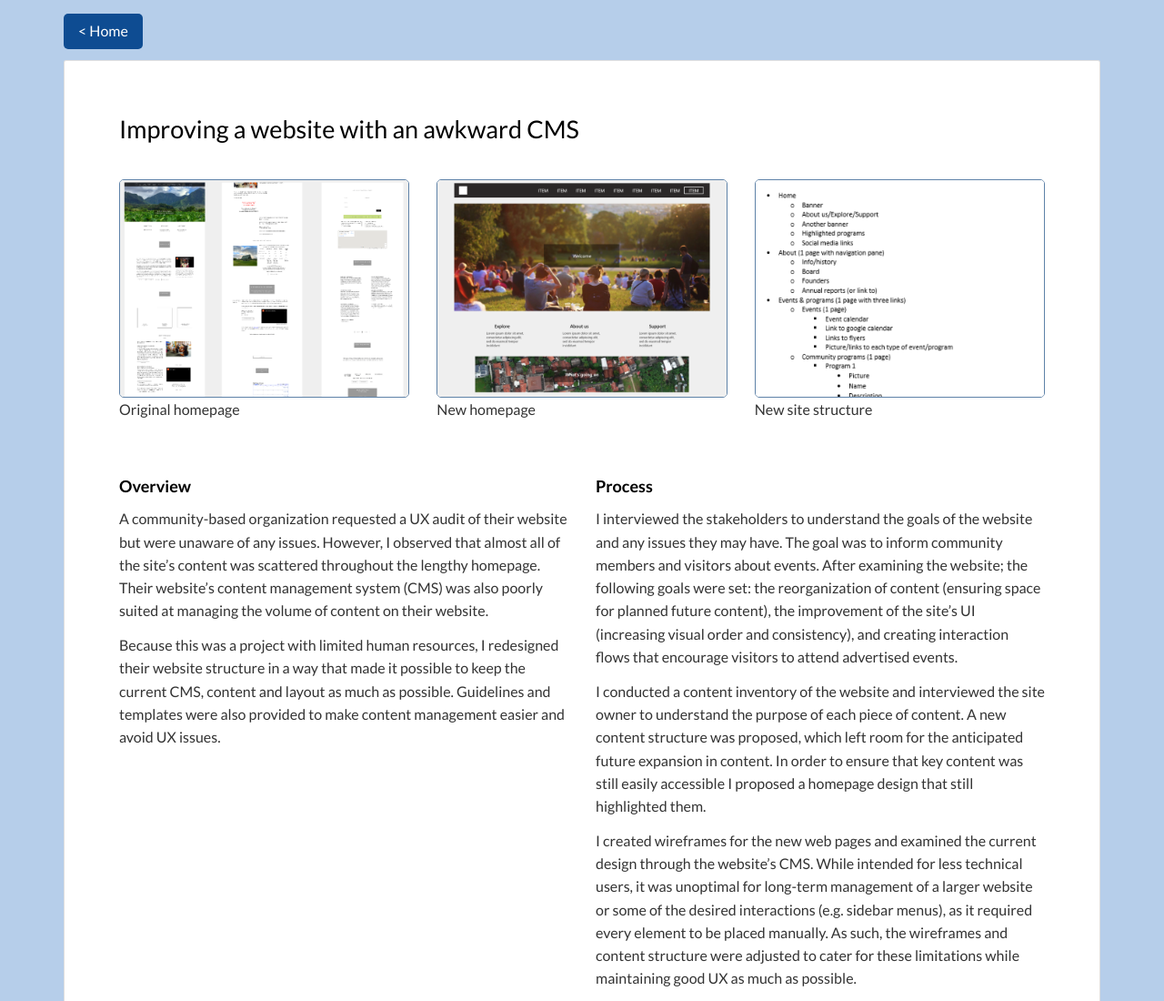
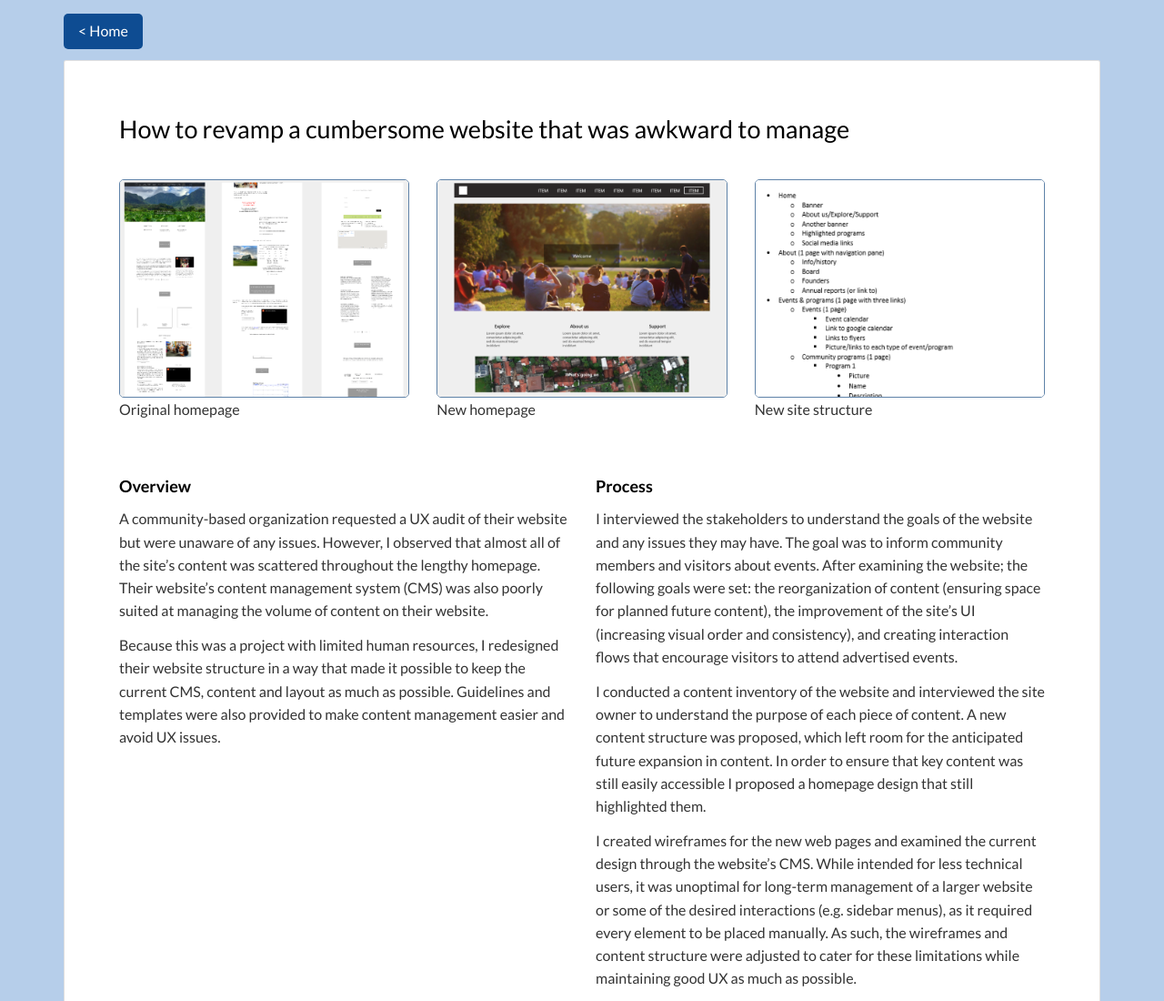
Before and after one commit to immanuelsmith/immanuelsmith.github.io, a plain HTML site: page project2.html in a window 1280 px wide. Shown: the top 1100 px of the page at 91% size. Drawn offline with Linux system fonts and the light colour scheme; a web font is replaced by a local one.

Commit message:
Update project2.html

```diff
--- a/project2.html
+++ b/project2.html
@@ -54,7 +54,7 @@
 
                         <div class="card">
                             <div class="card-block">
-                                <h2>Improving a website with an awkward CMS</h2>
+                                <h2>How to revamp a cumbersome website that was awkward to manage</h2>
                                 <div class="row">
                                     <div class="col-md-4">
                                         <img src="./assets/images/project2_1-s.png" id="img1" class="img-responsive myImg" alt="">
```
